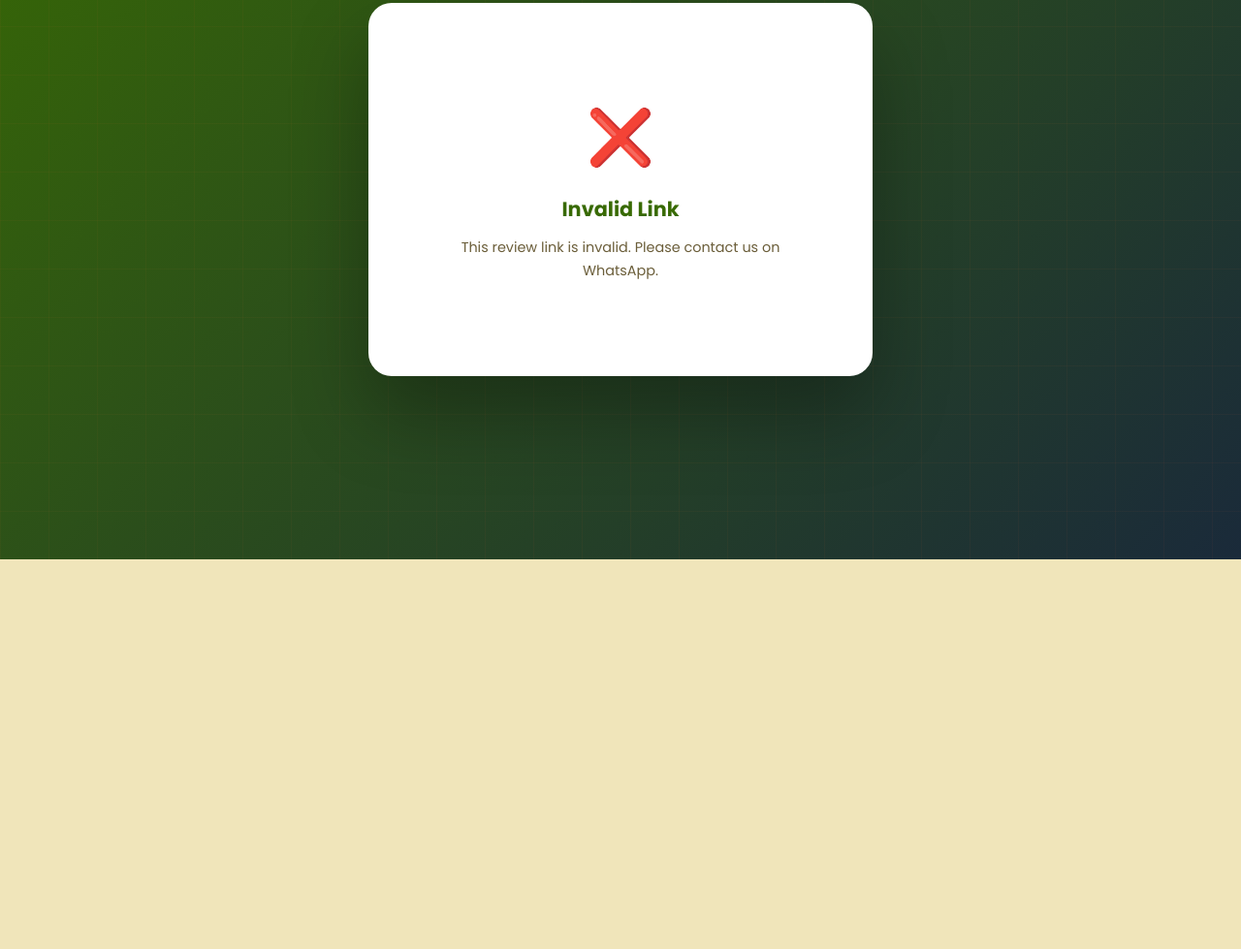
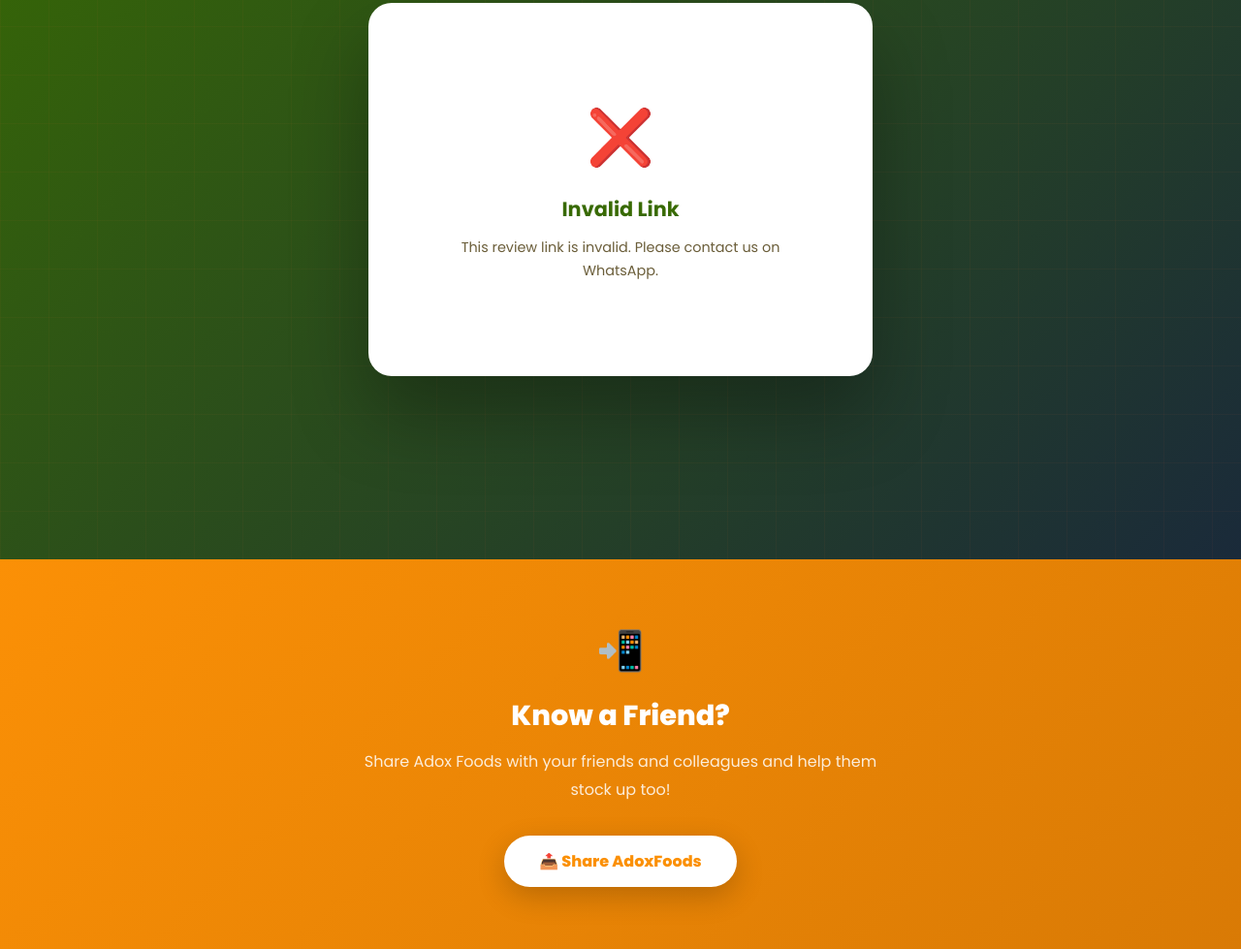
Before and after one commit to adoxfoods/adoxfoods, a website: page review-form.html in a window 1280 px wide. Shown: the part 223-1202 px from the top of the page at 97% size. Before the commit the page ends 800 px from the top, so only its background shows below. Drawn offline with Linux system fonts and the light colour scheme.

Commit message:
Update all

```diff
--- a/review-form.html
+++ b/review-form.html
@@ -168,6 +168,10 @@
             }
         }
     </style>
+    <!-- Favicon -->
+    <link rel="icon" type="image/png" sizes="32x32" href="/images/adoxstand.png">
+    <link rel="icon" type="image/png" sizes="16x16" href="/images/adoxsmall.png">
+    <link rel="apple-touch-icon" sizes="180x180" href="/images/adoxfoodsiph.png">
 
 </head>
 
@@ -326,6 +330,7 @@
                             '<p class="state-text">Your review has been submitted! It will appear after approval. Thank you! 🧡</p>' +
                             '<a href="shop.html" style="display:inline-block;margin-top:1.5rem;background:var(--primary);color:white;padding:12px 28px;border-radius:50px;font-weight:700;font-size:.9rem;text-decoration:none">🛒 Shop Again</a>' +
                             '</div>';
+
                     } else {
                         btn.disabled = false;
                         btn.textContent = '⭐ Submit Review';
@@ -337,10 +342,38 @@
                     btn.textContent = '⭐ Submit Review';
                     alert('Network error. Please try again.');
                 });
+
+            function shareWebsite() {
+                if (navigator.share) {
+                    navigator.share({
+                        title: 'Adox Foods',
+                        text: 'Get fresh foodstuff delivered to your hostel at FUTA! Check out Adox Foods 🛒',
+                        url: window.location.href
+                    });
+                } else {
+                    navigator.clipboard.writeText(window.location.href);
+                    alert('Link copied! Share it with your hostel mates 🎉');
+                }
+                <!-- ===== SHARE SECTION ===== -->
+
+            }
+
         }
 
         verifyToken();
     </script>
+    <section style="background:linear-gradient(135deg,var(--primary),var(--primary-dark));padding:4rem 2rem;text-align:center">
+        <div style="max-width:550px;margin:0 auto">
+            <div style="font-size:2.5rem;margin-bottom:1rem">📲</div>
+            <h2 style="color:white;font-size:1.8rem;font-weight:800;margin-bottom:0.75rem">Know a Friend?</h2>
+            <p style="color:rgba(255,255,255,0.85);margin-bottom:2rem;line-height:1.8">Share Adox Foods with your friends and colleagues and help them stock up too!</p>
+            <button onclick="shareWebsite()" style="background:white;color:var(--primary);padding:14px 36px;border-radius:50px;font-weight:800;font-size:1rem;border:none;cursor:pointer;box-shadow:0 10px 30px rgba(0,0,0,0.2);transition:all .3s ease;font-family:'Poppins',sans-serif"
+                onmouseover="this.style.transform='translateY(-3px)'" onmouseout="this.style.transform=''">
+      📤 Share AdoxFoods
+    </button>
+        </div>
+    </section>
+
 
 </body>
 
--- a/script.js
+++ b/script.js
@@ -206,10 +206,10 @@
     else if (day === 0) isOpen = hour >= 12 && hour < 19;
     if (isOpen) {
         banner.className = 'status-banner open';
-        banner.innerHTML = '🟢 We\'re Open! Orders are being accepted right now';
+        banner.innerHTML = '🟢 Open! Accepting orders now';
     } else {
         banner.className = 'status-banner closed';
-        banner.innerHTML = '🔴 We\'re currently closed. Check our hours below for when we reopen!';
+        banner.innerHTML = '🔴 Closed — See hours below';
     }
 }
 
```
Also changed, not shown: checkout.html (+5 -0 lines), index.html (+6 -1 lines), privacy.html (+4 -0 lines), refund.html (+4 -0 lines), reviews.html (+4 -0 lines), shop.html (+4 -2 lines), images/adoxfoodsiph.png (added), images/adoxsmall.png (added), images/adoxstand.png (added).
